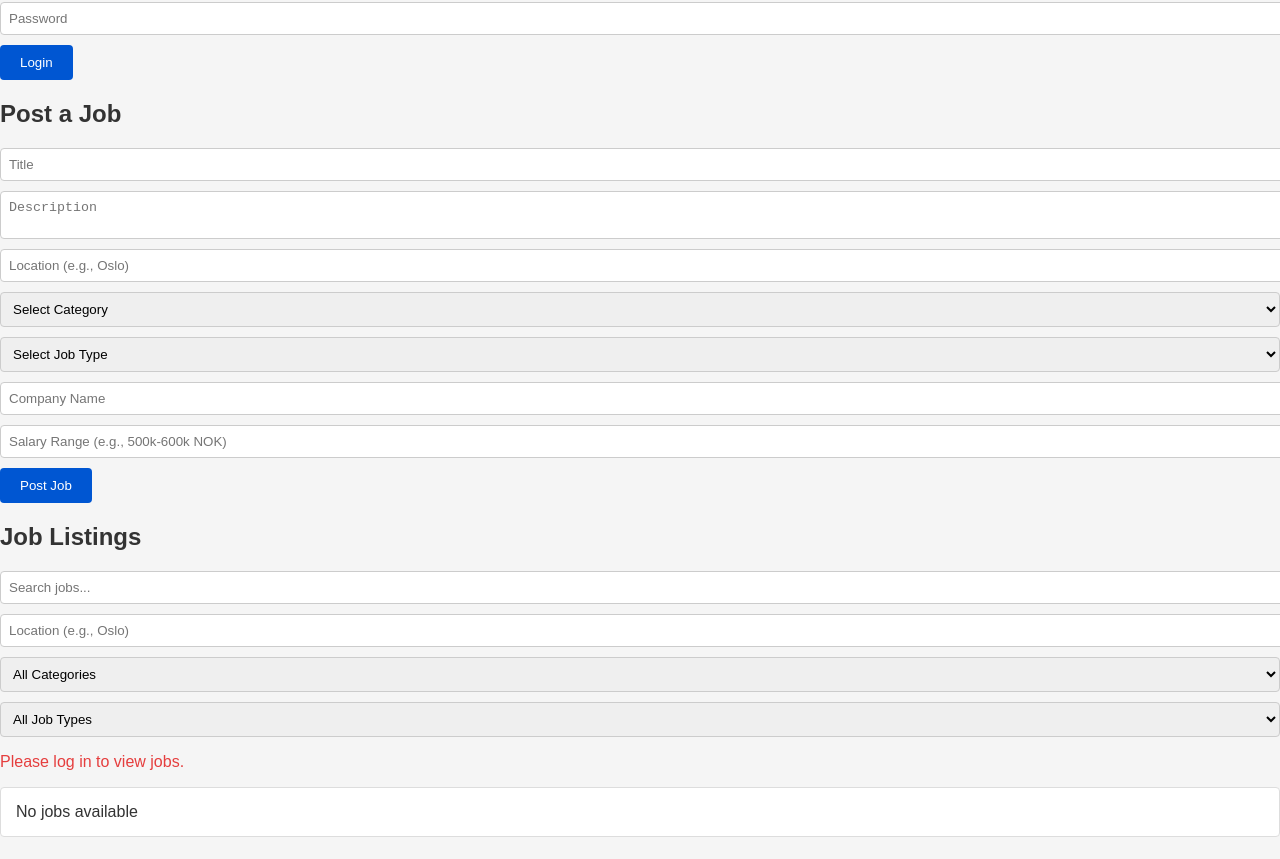
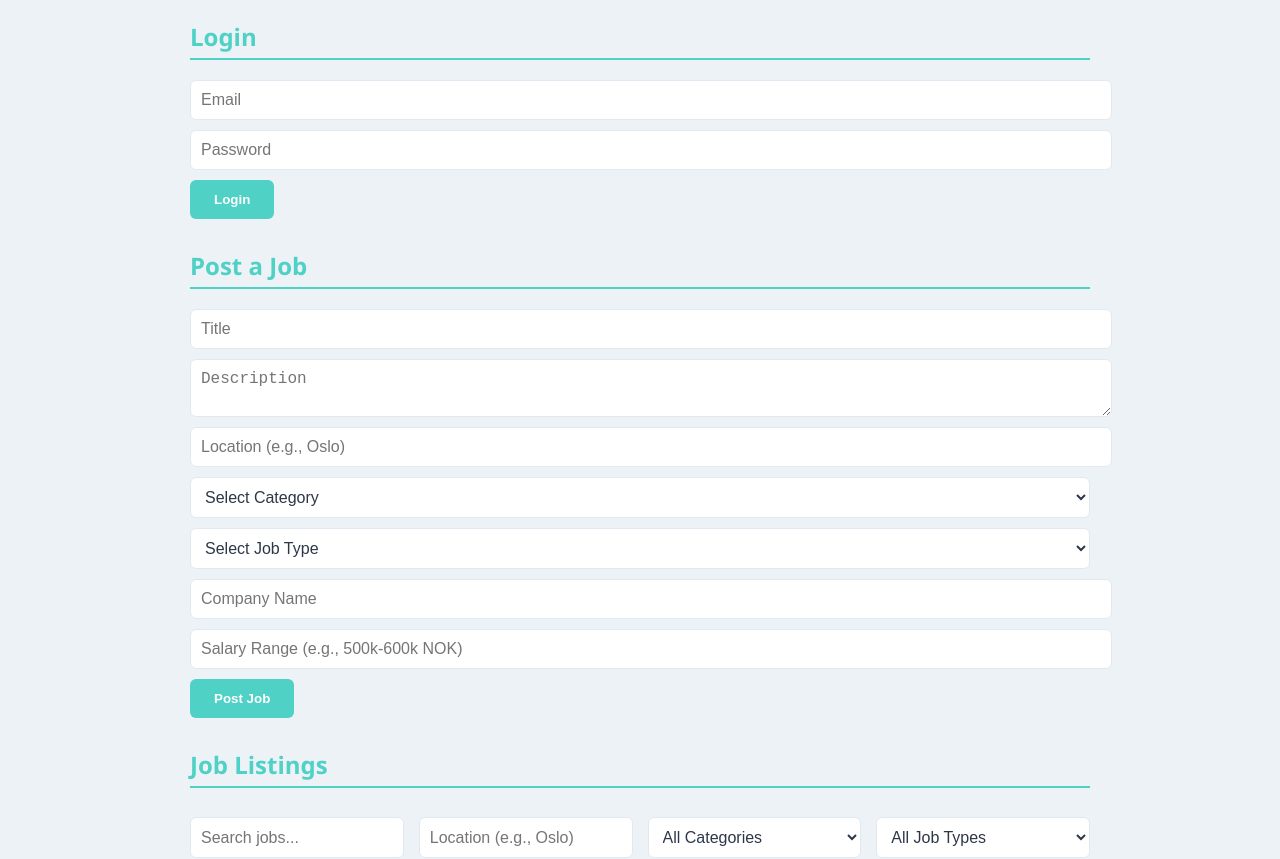
Before and after one commit to amundoj/job-board-app, a React (Create React App) app in the folder frontend/: page / in a window 1280 px wide. Shown: the part 401-1260 px from the top of the page. Built offline with nearby package versions, Linux system fonts and the light colour scheme.

Commit message:
style(frontend): implement slate gray and soft teal theme in App.css

```diff
--- a/frontend/src/App.css
+++ b/frontend/src/App.css
@@ -1,42 +1,86 @@
 body {
-  font-family: Arial, sans-serif;
-  background-color: #f5f5f5;
-  color: #333;
+  font-family: 'Segoe UI', Arial, sans-serif;
+  background-color: #edf2f7;
+  color: #2d3748;
+  margin: 0;
+  padding: 0;
 }
+
+.container {
+  max-width: 900px;
+  margin: 0 auto;
+  padding: 30px;
+}
+
 h1 {
-  color: #0056d2; /* Finn.no blue */
+  color: #2d3748;
+  font-size: 2.5rem;
+  margin-bottom: 20px;
 }
+
 h2 {
-  color: #333;
-  margin-top: 20px;
+  color: #4fd1c5;
+  font-size: 1.5rem;
+  margin-top: 30px;
+  border-bottom: 2px solid #4fd1c5;
+  padding-bottom: 5px;
 }
+
 input, select, textarea {
   display: block;
   width: 100%;
   margin: 10px 0;
-  padding: 8px;
-  border: 1px solid #ccc;
-  border-radius: 4px;
+  padding: 10px;
+  border: 1px solid #e2e8f0;
+  border-radius: 6px;
+  font-size: 1rem;
+  background-color: #ffffff;
+  color: #2d3748;
 }
+
 button {
-  background-color: #0056d2;
-  color: white;
-  padding: 10px 20px;
+  background-color: #4fd1c5;
+  color: #ffffff;
+  padding: 12px 24px;
   border: none;
-  border-radius: 4px;
+  border-radius: 6px;
   cursor: pointer;
+  font-weight: bold;
+  transition: background-color 0.3s ease;
 }
+
 button:hover {
-  background-color: #0041a8;
+  background-color: #38b2ac;
 }
+
 ul {
   list-style: none;
   padding: 0;
 }
+
 li {
-  background: white;
-  padding: 15px;
-  margin: 10px 0;
-  border: 1px solid #ddd;
-  border-radius: 4px;
+  background: #ffffff;
+  padding: 20px;
+  margin: 15px 0;
+  border: 1px solid #e2e8f0;
+  border-radius: 8px;
+  box-shadow: 0 2px 4px rgba(0, 0, 0, 0.05);
 }
+
+li strong {
+  color: #4fd1c5;
+  font-size: 1.2rem;
+}
+
+/* Filter section styling */
+.filter-section {
+  display: flex;
+  gap: 15px;
+  flex-wrap: wrap;
+  margin-bottom: 20px;
+}
+
+.filter-section input, .filter-section select {
+  flex: 1;
+  min-width: 150px;
+}
```
